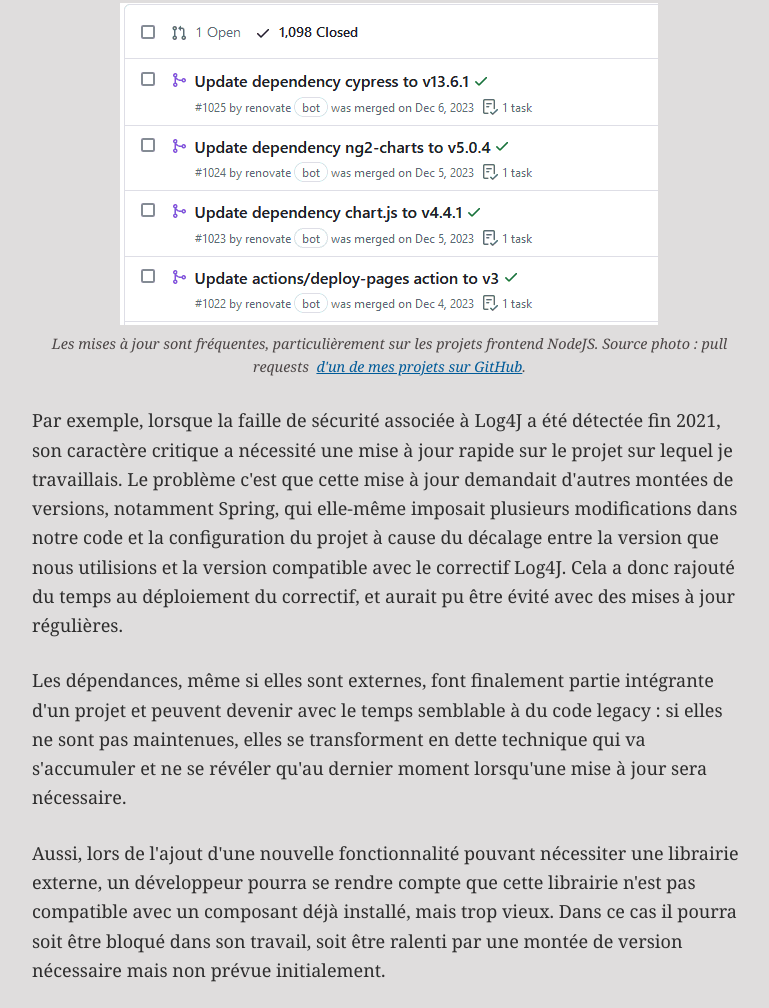
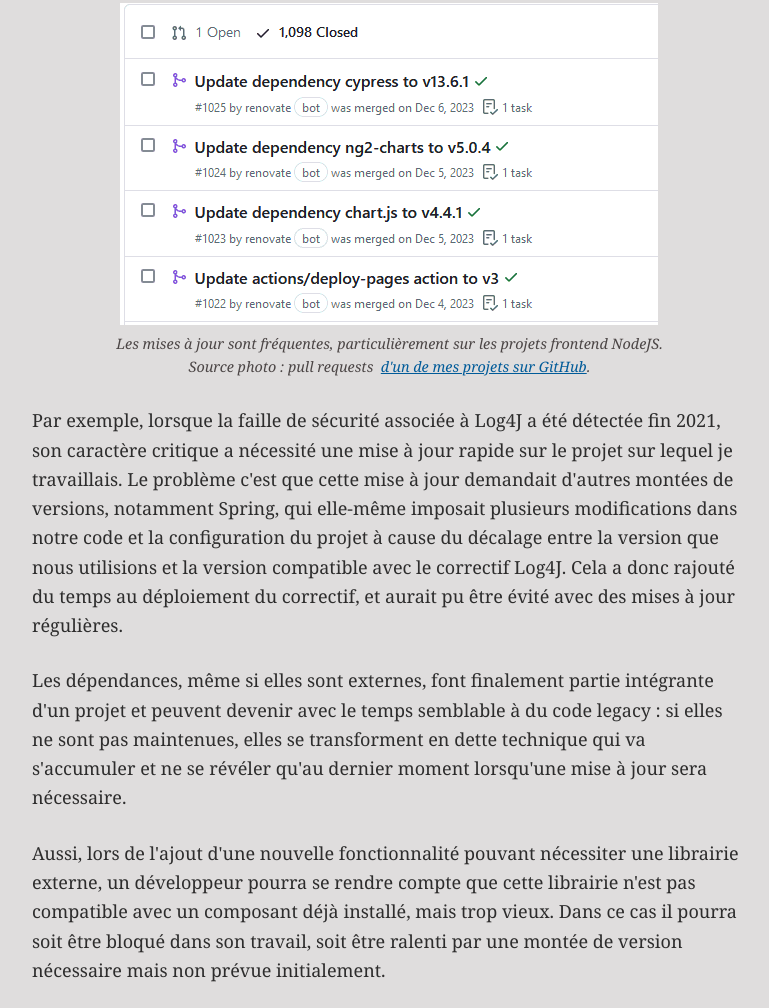
Before and after one commit to ArnaudFlaesch/arnaudflaesch.github.io, a Gatsby site: page /blog/gerer-les-dependances-dun-projet-logiciel-facilement-avec-renovate/ in a window 1280 px wide. Shown: the part 1092-2100 px from the top of the page, without its empty margins (315-1084 px from the left). Built offline with nearby package versions, Linux system fonts and the light colour scheme; Gatsby itself is replaced by a stand-in of ours; some packages are replaced by stand-ins of ours.

Commit message:
white space pre line

```diff
--- a/src/components/blog/templates/TemplateBlogPost.scss
+++ b/src/components/blog/templates/TemplateBlogPost.scss
@@ -15,6 +15,7 @@
     margin-top: 0.2em;
     width: 100%;
     text-align: center;
+    white-space: pre-line;
   }
 
   .blog-post-footer {
```
Also changed, not shown: content/blog/gerer-les-dependances-dun-projet-logiciel-facilement-avec-renovate/index.md (+8 -4 lines).
